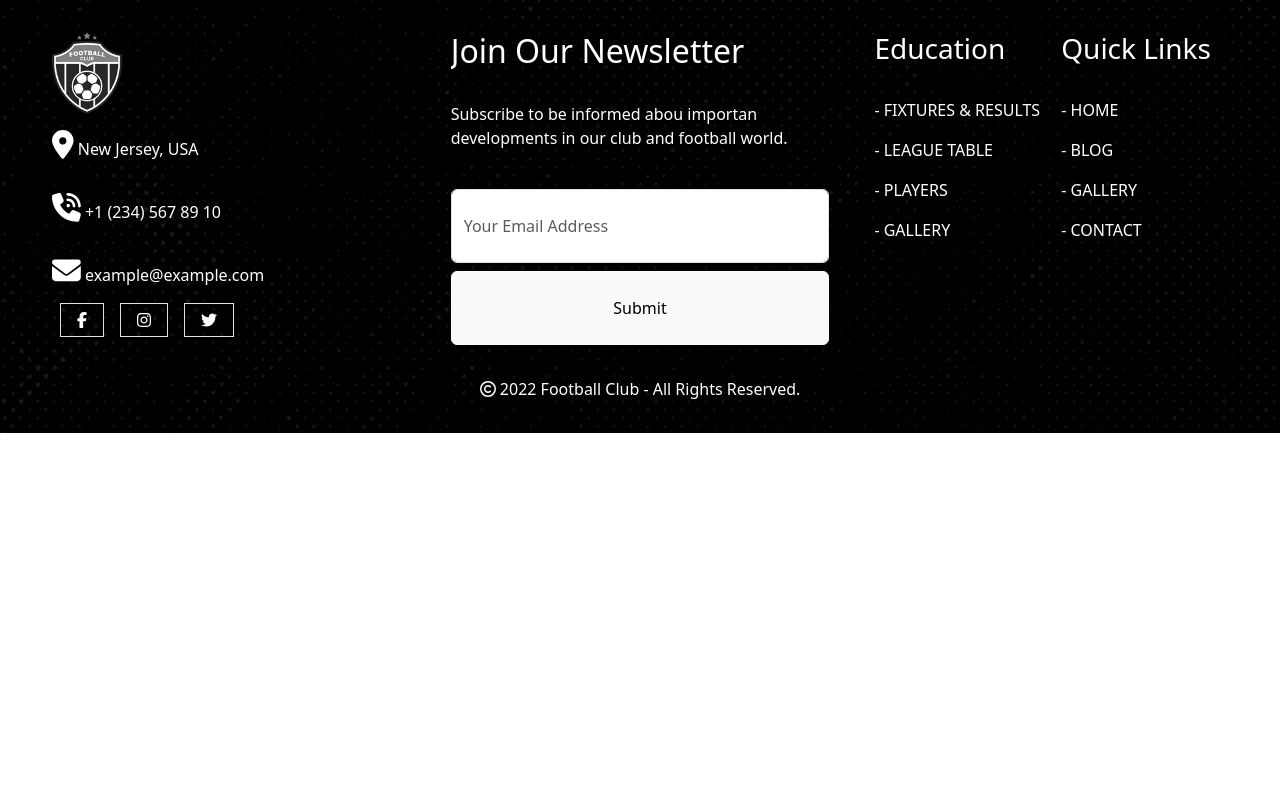
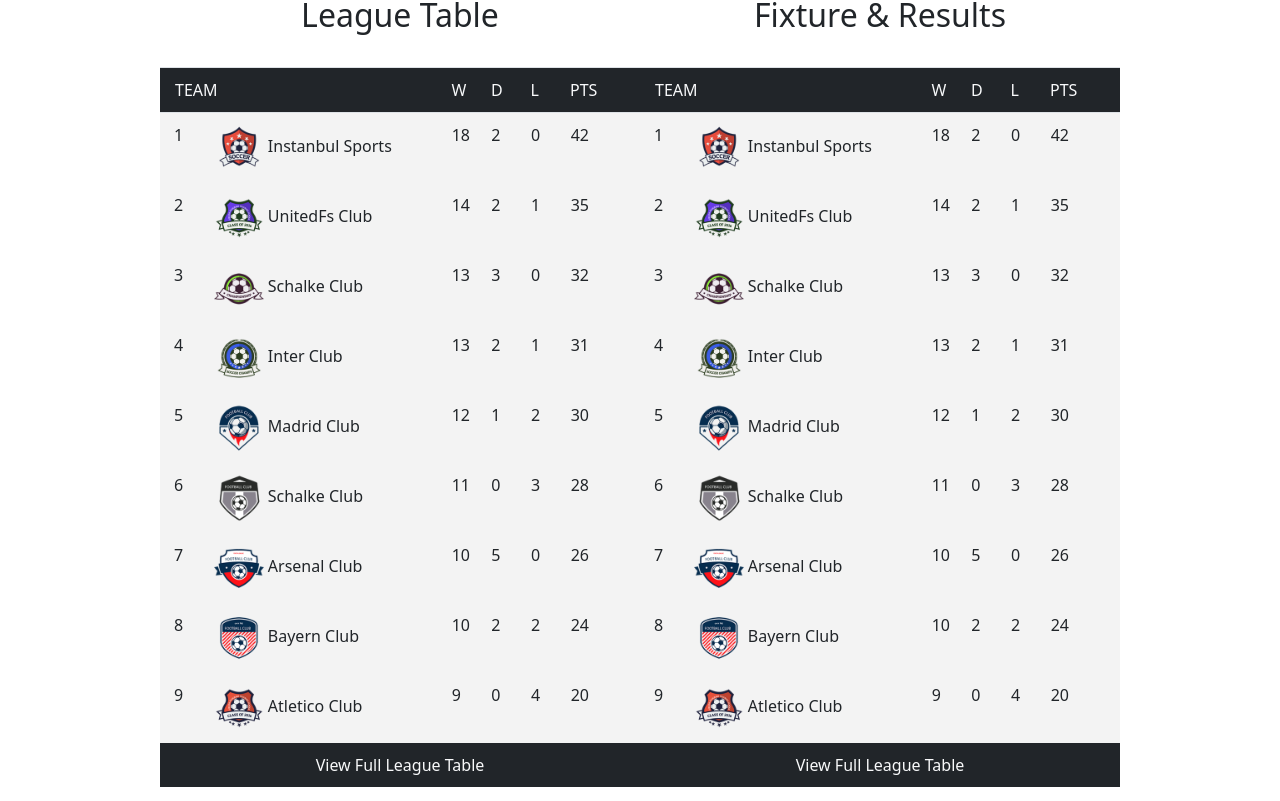
Before and after one commit to AlbertoCavans/proj-html-vuejs, a Vue app: page / in a window 1280 px wide. Shown: the part 2859-3660 px from the top of the page. Before the commit the page ends 3292 px from the top, so only its background shows below. Built offline with nearby package versions, Linux system fonts and the light colour scheme.

Commit message:
Feat AppMainSection4.vue & index.js - table 1

```diff
--- a/src/components/AppMainSection4.vue
+++ b/src/components/AppMainSection4.vue
@@ -1,16 +1,107 @@
 <script>
+import { store } from "../store";
 export default {
   data() {
-    return {};
+    return {
+      store,
+    };
+  },
+
+  methods: {
+    buildImagePath(imageName) {
+      const imageUrl = new URL("../assets/img/" + imageName, import.meta.url);
+      console.log(imageUrl);
+      return imageUrl.href;
+    },
   },
 };
 </script>
 
 <template>
-  <div class="row w-75">
-    <div class="col-6"><h2>League Table</h2></div>
+  <div class="tables-container row w-75">
+    <div class="col-6 main-cols">
+      <h2 class="p-4">League Table</h2>
+      <div class="list-group">
+        <ul>
+          <li class="border bg-dark text-light px-4">
+            <div class="row">
+              <div class="col-7">TEAM</div>
+              <div class="col-1">W</div>
+              <div class="col-1">D</div>
+              <div class="col-1">L</div>
+              <div class="col-1">PTS</div>
+            </div>
+          </li>
+          <li
+            class="body-table1 px-4"
+            v-for="positionTeam in store.positionteams"
+          >
+            <div class="row">
+              <div class="col-1">{{ positionTeam.position }}</div>
+              <div class="col-6">
+                <img
+                  :src="buildImagePath(positionTeam.teamImg)"
+                  alt=""
+                  width="50px"
+                />
+                {{ positionTeam.teamName }}
+              </div>
+              <div class="col-1">{{ positionTeam.teamWins }}</div>
+              <div class="col-1">{{ positionTeam.teamDraws }}</div>
+              <div class="col-1">{{ positionTeam.teamLoses }}</div>
+              <div class="col-1">{{ positionTeam.teamPoints }}</div>
+            </div>
+          </li>
+          <li
+            class="bg-dark text-light d-flex align-items-center justify-content-center"
+          >
+            View Full League Table
+          </li>
+        </ul>
+      </div>
+    </div>
 
-    <div class="col-6"><h2>Fixture & Results</h2></div>
+    <div class="col-6 main-cols">
+      <h2 class="p-4">Fixture & Results</h2>
+      <div class="list-group">
+        <ul>
+          <li class="border bg-dark text-light px-4">
+            <div class="row">
+              <div class="col-7">TEAM</div>
+              <div class="col-1">W</div>
+              <div class="col-1">D</div>
+              <div class="col-1">L</div>
+              <div class="col-1">PTS</div>
+            </div>
+          </li>
+          <li
+            class="body-table1 px-4"
+            v-for="positionTeam in store.positionteams"
+          >
+            <div class="row">
+              <div class="col-1">{{ positionTeam.position }}</div>
+              <div class="col-6">
+                <img
+                  :src="buildImagePath(positionTeam.teamImg)"
+                  alt=""
+                  width="50px"
+                />
+                {{ positionTeam.teamName }}
+              </div>
+              <div class="col-1">{{ positionTeam.teamWins }}</div>
+              <div class="col-1">{{ positionTeam.teamDraws }}</div>
+              <div class="col-1">{{ positionTeam.teamLoses }}</div>
+              <div class="col-1">{{ positionTeam.teamPoints }}</div>
+            </div>
+          </li>
+          <li
+            class="bg-dark text-light d-flex align-items-center justify-content-center"
+          >
+            View Full League Table
+          </li>
+        </ul>
+      </div>
+    </div>
   </div>
 </template>
 
@@ -21,7 +112,27 @@ export default {
   overflow: hidden;
 }
 
-.col-6 {
+.tables-container {
+  height: 900px;
+}
+
+.main-cols {
   @include centered();
+  height: 900px;
+  flex-direction: column;
+}
+
+.thead-dark tr {
+  color: white;
+  background-color: black;
+}
+
+.body-table1 {
+  background-color: $lightgray-color;
+}
+
+li {
+  width: 500px;
+  padding: 10px;
 }
 </style>
--- a/src/store/index.js
+++ b/src/store/index.js
@@ -108,4 +108,88 @@ export const store = reactive({
       location: "Expert Stadium",
     },
   ],
+
+  positionteams: [
+    {
+      position: "1",
+      teamName: "Instanbul Sports",
+      teamImg: "club-1.png",
+      teamWins: "18",
+      teamDraws: "2",
+      teamLoses: "0",
+      teamPoints: "42",
+    },
+    {
+      position: "2",
+      teamName: "UnitedFs Club",
+      teamImg: "club-2.png",
+      teamWins: "14",
+      teamDraws: "2",
+      teamLoses: "1",
+      teamPoints: "35",
+    },
+    {
+      position: "3",
+      teamName: "Schalke Club",
+      teamImg: "club-3.png",
+      teamWins: "13",
+      teamDraws: "3",
+      teamLoses: "0",
+      teamPoints: "32",
+    },
+    {
+      position: "4",
+      teamName: "Inter Club",
+      teamImg: "club-4.png",
+      teamWins: "13",
+      teamDraws: "2",
+      teamLoses: "1",
+      teamPoints: "31",
+    },
+    {
+      position: "5",
+      teamName: "Madrid Club",
+      teamImg: "club-5.png",
+      teamWins: "12",
+      teamDraws: "1",
+      teamLoses: "2",
+      teamPoints: "30",
+    },
+    {
+      position: "6",
+      teamName: "Schalke Club",
+      teamImg: "club-6.png",
+      teamWins: "11",
+      teamDraws: "0",
+      teamLoses: "3",
+      teamPoints: "28",
+    },
+    {
+      position: "7",
+      teamName: "Arsenal Club",
+      teamImg: "club-7.png",
+      teamWins: "10",
+      teamDraws: "5",
+      teamLoses: "0",
+      teamPoints: "26",
+    },
+    {
+      position: "8",
+      teamName: "Bayern Club",
+      teamImg: "club-8.png",
+      teamWins: "10",
+      teamDraws: "2",
+      teamLoses: "2",
+      teamPoints: "24",
+    },
+    {
+      position: "9",
+      teamName: "Atletico Club",
+      teamImg: "club-9.png",
+      teamWins: "9",
+      teamDraws: "0",
+      teamLoses: "4",
+      teamPoints: "20",
+    },
+  ],
 });
```
